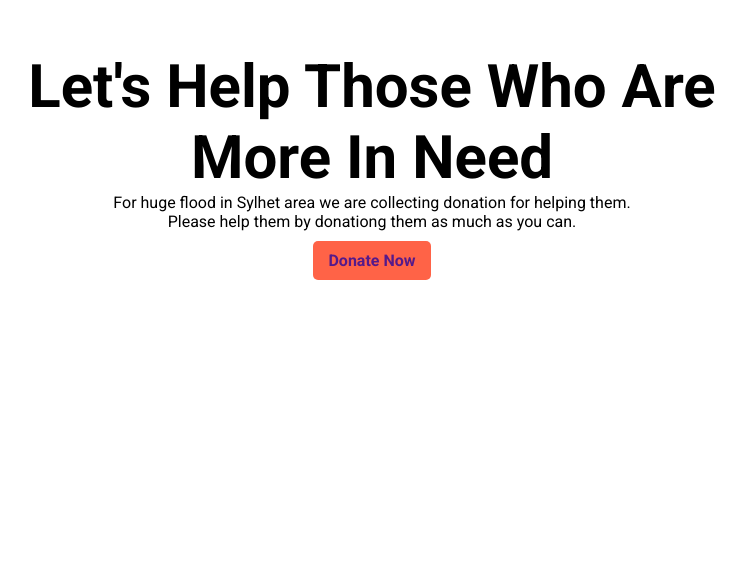
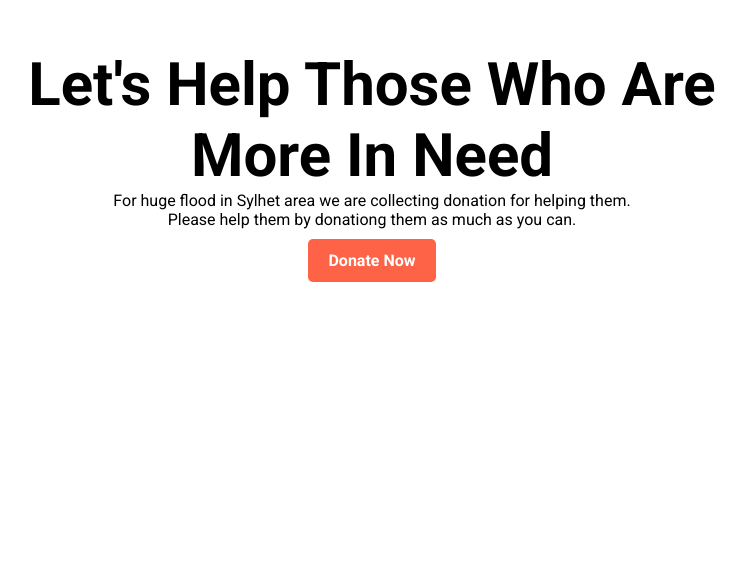
Before and after one commit to merazul-amin/assignment-one, a plain HTML site: page index.html in a window 1280 px wide. Shown: the part 235-797 px from the top of the page, without its empty margins (268-1014 px from the left). Drawn offline with Linux system fonts and the light colour scheme.

Commit message:
some changes

```diff
--- a/style.css
+++ b/style.css
@@ -15,6 +15,8 @@
     border-radius: 5px;
     margin-top: 10px;
     font-weight: 600;
+    color: white;
+    padding: 12px 20px;
 }
 
 h1 {
```
